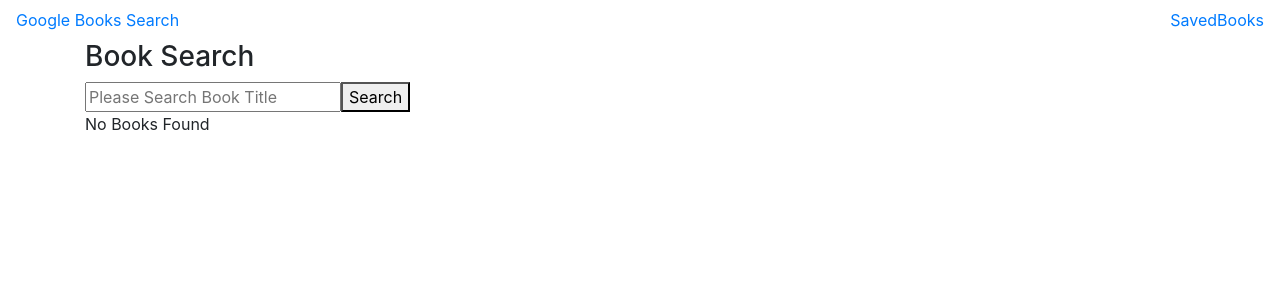
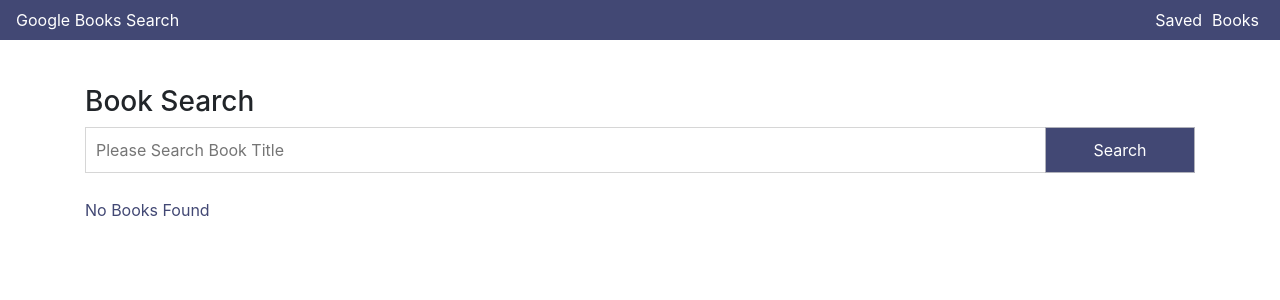
Before and after one commit to VolodymyrBaisa/google-books-search, a React (Create React App) app in the folder client/: page / in a window 1280 px wide. Shown: the top 300 px of the page. Built offline with nearby package versions, Linux system fonts and the light colour scheme.

Commit message:
remove old and add new styles for components

```diff
--- a/client/src/App.js
+++ b/client/src/App.js
@@ -1,6 +1,8 @@
 import React from "react";
 import { BrowserRouter as Router, Route, Switch } from "react-router-dom";
 import { Container } from "reactstrap";
+
+import "./scss/styles.scss";
 
 import Books from "./pages/Books";
 import Savad from "./pages/Saved";
--- a/client/src/css/_global.scss
+++ /dev/null
@@ -1,27 +0,0 @@
-* {
-    margin: 0;
-    padding: 0;
-    box-sizing: border-box;
-    //outline: 1px solid #66b8da !important;
-}
-//Fonts
-@import url("https://fonts.googleapis.com/css2?family=Montserrat:wght@400;500;700&display=swap");
-
-html {
-    font-size: 0.65vw;
-    font-family: "Montserrat", sans-serif;
-}
-
-body {
-    font-size: 1.6rem;
-    @include flex(center, center, column);
-}
-
-section {
-    min-height: 100vh;
-    width: 100%;
-}
-
-#root {
-    width: 100%;
-}
--- a/client/src/css/styles.scss
+++ /dev/null
@@ -1,3 +0,0 @@
-@import "_global";
-@import "_books";
-@import "_saved";
--- /dev/null
+++ b/client/src/scss/_bookitem.scss
@@ -0,0 +1,21 @@
+.actions {
+    border-top: 1px solid #cccc;
+    padding: 25px 0px;
+    margin: 25px 0px;
+    display: -webkit-box;
+    display: -moz-box;
+    display: -ms-flexbox;
+    display: -webkit-flex;
+    display: flex;
+    justify-content: flex-end;
+}
+
+.actions a {
+    margin: 0px 10px;
+}
+
+@media (max-width: 700px) {
+    .actions {
+        justify-content: flex-start;
+    }
+}
--- /dev/null
+++ b/client/src/scss/_global.scss
@@ -0,0 +1,95 @@
+html,
+body {
+    height: 100%;
+    margin: 0;
+}
+
+.application {
+    display: -webkit-box;
+    display: -moz-box;
+    display: -ms-flexbox;
+    display: -webkit-flex;
+    display: flex;
+    flex-direction: column;
+    min-height: 100vh;
+}
+
+main {
+    flex: 1 0 auto;
+}
+
+.wrapper {
+    padding: 60px 0px;
+}
+
+span,
+label,
+a,
+p {
+    font-size: 16px;
+}
+
+label {
+    cursor: default;
+    margin: 0;
+}
+
+a {
+    color: #fff !important;
+    text-decoration: none !important;
+}
+
+a:hover {
+    color: #ffffff94 !important;
+    -moz-transition: color 0.2s ease-in-out;
+    -webkit-transition: color 0.2s ease-in-out;
+    -ms-transition: color 0.2s ease-in-out;
+    transition: color 0.2s ease-in-out;
+}
+
+.theme-link {
+    display: block;
+    text-align: center;
+    width: 150px;
+    padding: 10px;
+    border: 1px solid #cccc !important;
+    color: #424874 !important;
+}
+
+.theme-link:hover {
+    color: #424874 !important;
+    background-color: #cccccc52;
+}
+
+.theme-btn {
+    border: 1px solid #cccc !important;
+    background-color: #424874;
+    color: #fff;
+    padding: 10px;
+    border: none;
+    width: 150px;
+    transition: 0.3s;
+}
+
+.theme-btn:hover {
+    background-color: #fff;
+    color: #424874;
+}
+
+.theme-btn:focus {
+    outline: none;
+}
+
+.theme-input {
+    padding: 10px;
+    border: 1px solid #cccc;
+}
+
+.theme-input:focus {
+    outline: none;
+}
+
+.no-data {
+    margin: 25px 0px;
+    color: #424874;
+}
--- /dev/null
+++ b/client/src/scss/_navmenu.scss
@@ -0,0 +1,12 @@
+.header {
+    background-color: #424874;
+    position: fixed;
+    top: 0;
+    right: 0;
+    left: 0;
+    z-index: 1000;
+}
+
+.nav-item {
+    margin: 0px 5px;
+}
--- /dev/null
+++ b/client/src/scss/_searchform.scss
@@ -0,0 +1,18 @@
+.search {
+    margin: 25px 0px;
+}
+
+.input-search {
+    position: relative;
+}
+
+.input-search .theme-input {
+    width: 100%;
+}
+
+.input-search .theme-btn {
+    position: absolute;
+    right: 0px;
+    height: 100%;
+    text-align: center;
+}
--- /dev/null
+++ b/client/src/scss/styles.scss
@@ -0,0 +1,4 @@
+@import "_global";
+@import "_navmenu";
+@import "_bookitem";
+@import "_searchform";
```
Also changed, not shown: client/src/css/_books.scss (deleted), client/src/css/_saved.scss (deleted), 1 other file (tests, documents, lock files or other folders).
